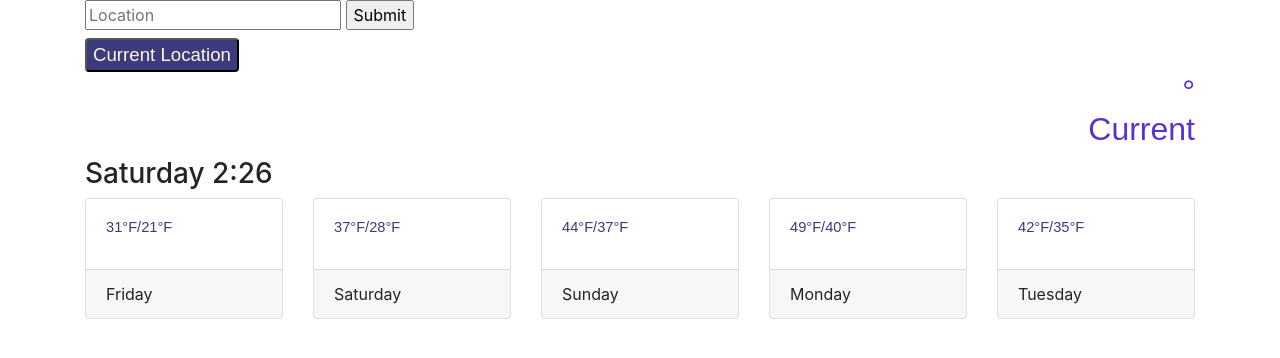
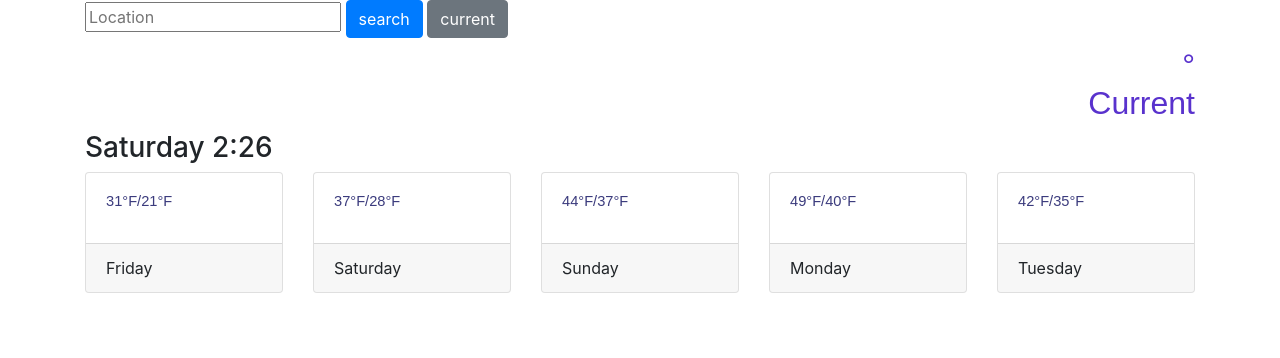
Before and after one commit to aaltobelli1/learning-github, a website built with Parcel: page index.html in a window 1280 px wide. Built offline with nearby package versions, Linux system fonts and the light colour scheme; no server answers.

Commit message:
changed button location

```diff
--- a/index.html
+++ b/index.html
@@ -28,10 +28,16 @@
     <div class="container">
       <form id="search-form">
         <input type="text" placeholder="Location" id="city-input" />
-        <input type="Submit" />
+        <input type="Submit" class="btn btn-primary" value="search" />
+        <input
+          type="submit"
+          class="btn btn-secondary"
+          value="current"
+          id="current-location-btn"
+        />
       </form>
       <h1 id="current-city"></h1>
-      <button id="current-location-btn">Current Location</button>
+
       <h2>
         <div class="temp" id="current-temp">°</div>
         <div class="current">Current</div>
```
